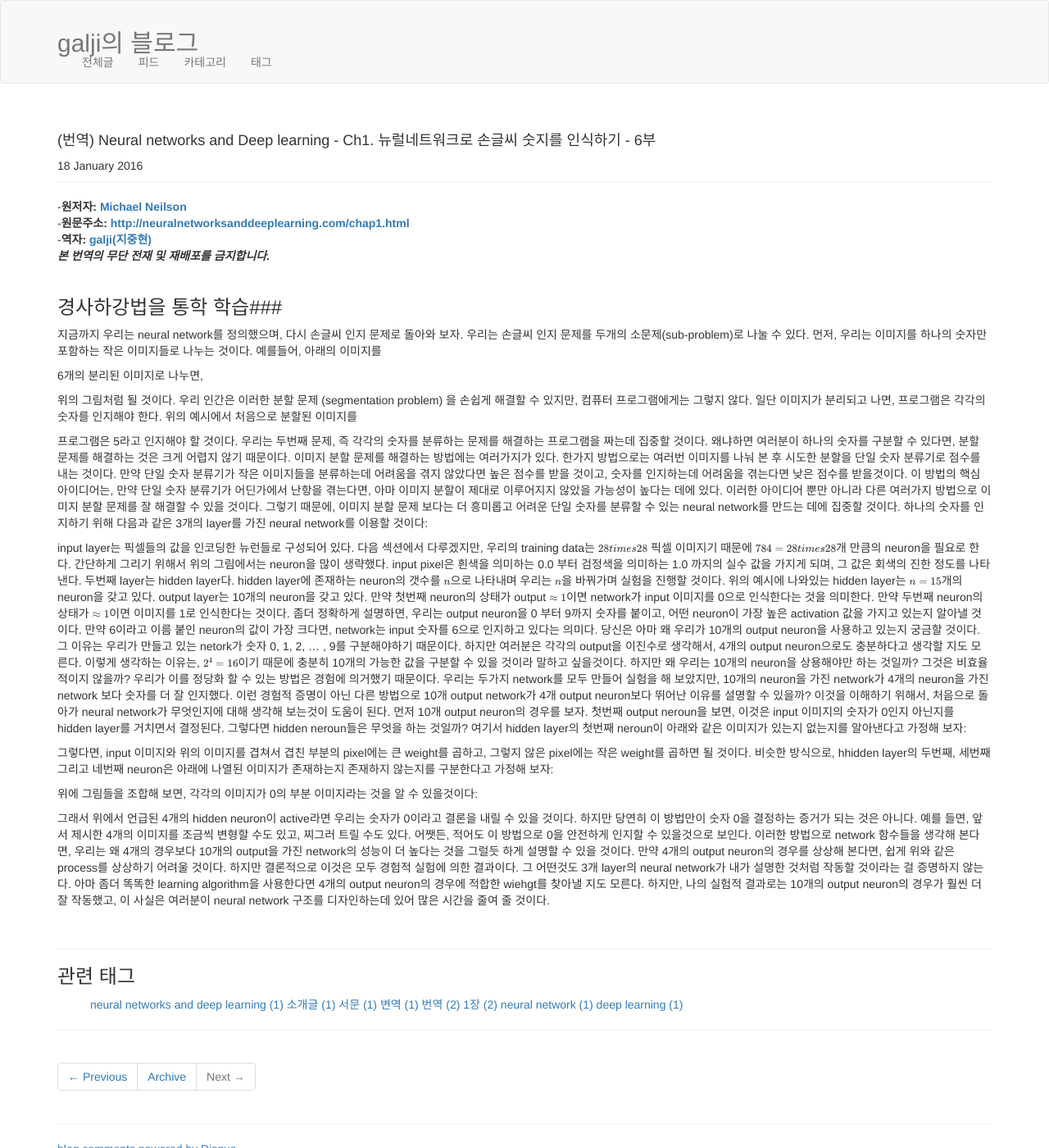
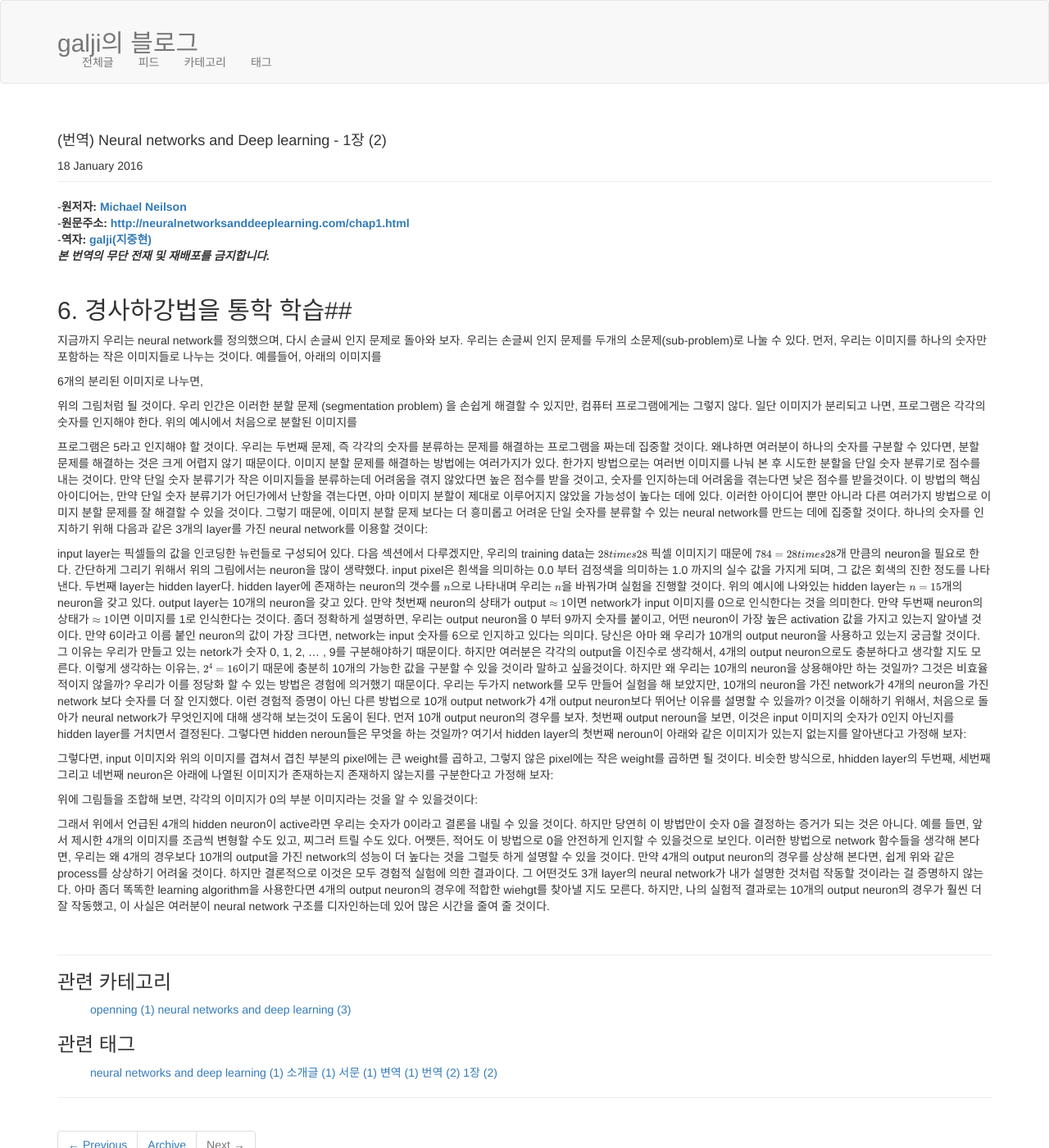
Before and after one commit to philocom/blog, a Jekyll site: the page built from _posts/trans_neuraldeep/ch01/2016-01-18-nndl_ch01_02.md, in a window 1280 px wide and 1400 px high. Shown: the whole window at 82% size. Built offline with Jekyll 4.4.1, drawn with Linux system fonts in a browser that asks for light colours; nearby versions of some CDN libraries; library files that are not in the unit come from our copies; formulas are drawn with MathJax 3; comment, search, counter and statistics services are not loaded.

Commit message:
no message

```diff
--- a/_posts/trans_neuraldeep/ch01/2016-01-18-nndl_ch01_gradientdescent.md
+++ b/_posts/trans_neuraldeep/ch01/2016-01-18-nndl_ch01_02.md
@@ -1,7 +1,8 @@
 ---
 layout: post
-title: (번역) Neural networks and Deep learning - Ch1. 뉴럴네트워크로 손글씨 숫지를 인식하기 - 6부
-tags: [neural network, deep learning, 번역, 1장]
+title: (번역) Neural networks and Deep learning - 1장 (2)
+category: neural networks and deep learning
+tags: [번역, 1장]
 ---
 -**원저자: [Michael Neilson](http://michaelnielsen.org/)**<br>
 -**원문주소: [http://neuralnetworksanddeeplearning.com/chap1.html](http://neuralnetworksanddeeplearning.com/chap1.html)**<br>
```
Also changed, not shown: other parts of _posts/trans_neuraldeep/ch01/2016-01-18-nndl_ch01_02.md (+1 -1 lines).
